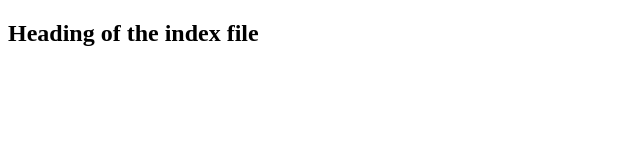
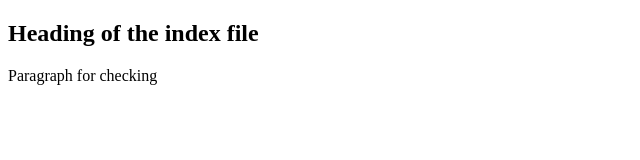
Before and after one commit to ManikandanAnnadurai/samplerepo, a plain HTML site: page index.html in a window 1280 px wide. Shown: the whole page, without its empty margins (0-640 px from the left). Drawn offline with Linux system fonts and the light colour scheme.

Commit message:
update : added p element

```diff
--- a/index.html
+++ b/index.html
@@ -7,6 +7,7 @@
 </head>
 <body>
     <h2>Heading of the index file</h2>
+    <p>Paragraph for checking</p>
 
 </body>
 </html>
```
